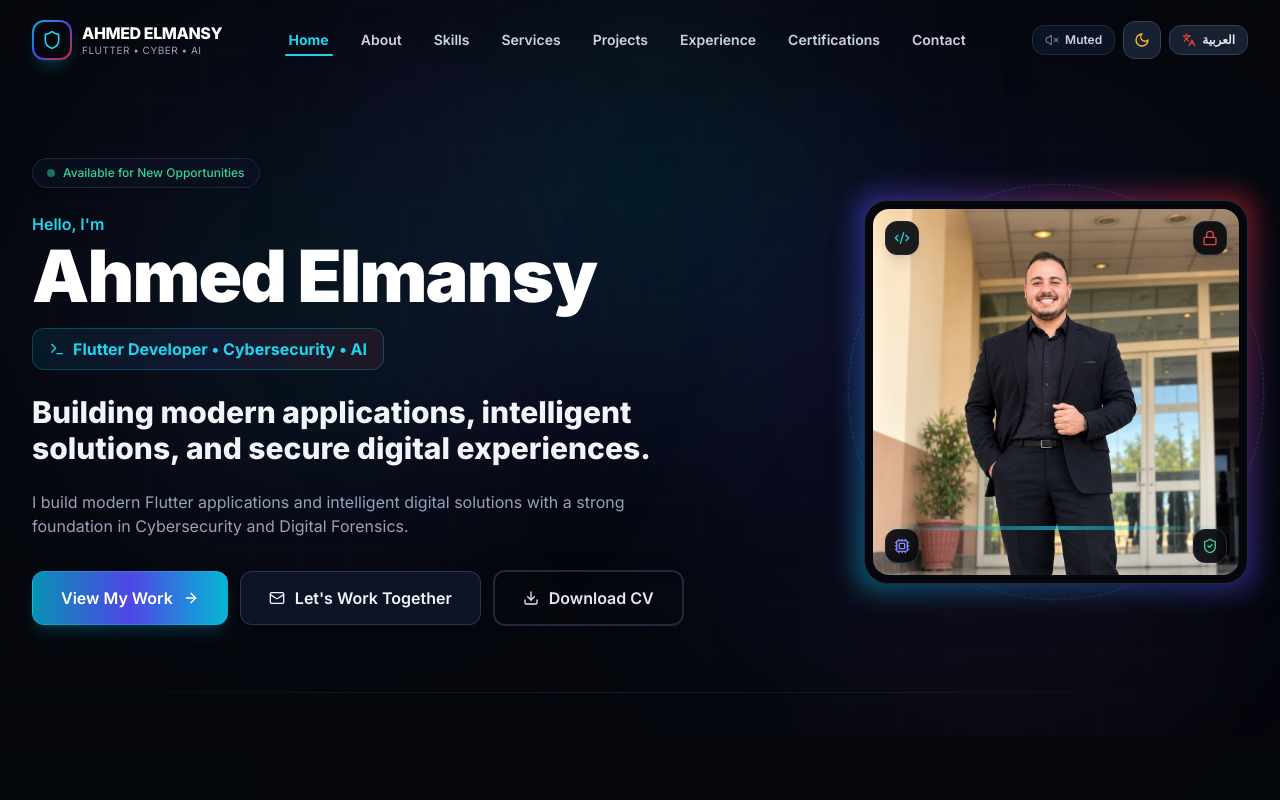
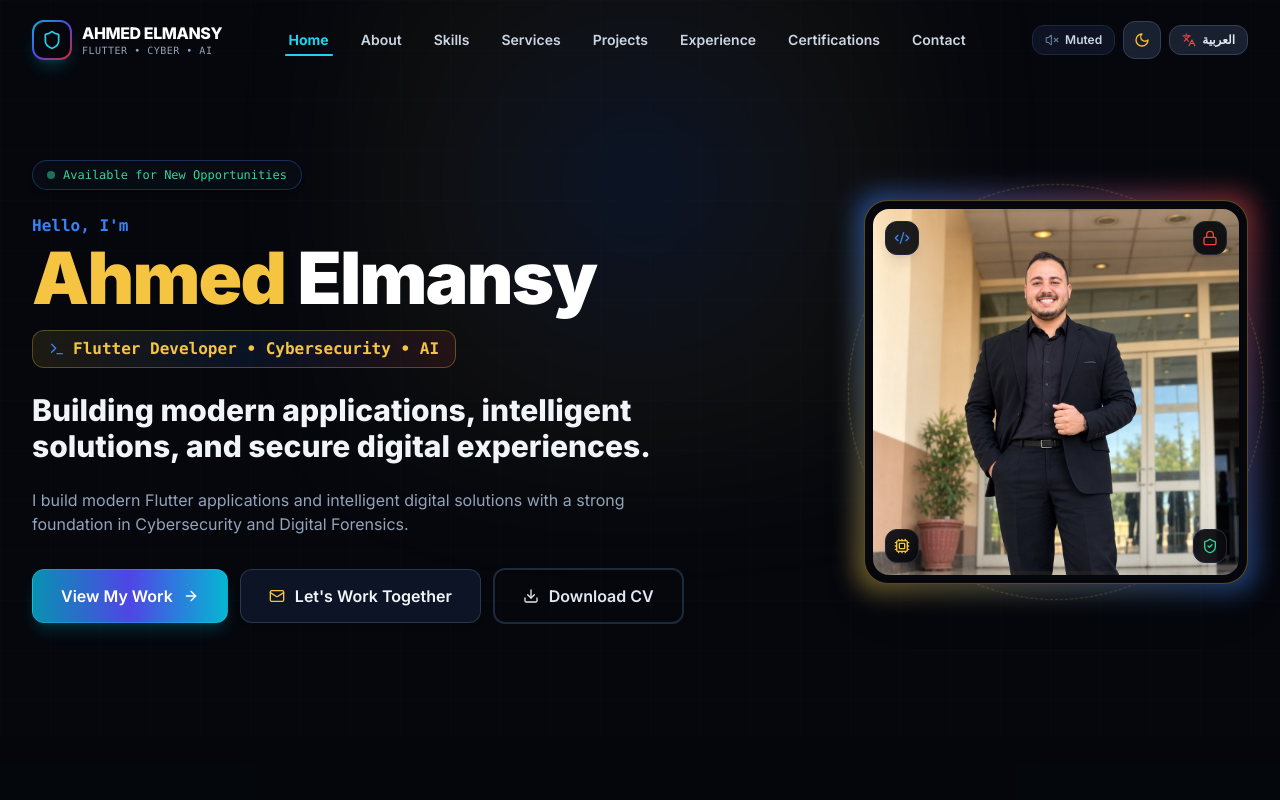
Before and after one commit to AhmedELmansy1/Ahmed-Elmansy-Portfolio, a Next.js app: page / in a window 1280 px wide. Shown: the top 800 px of the page. Built offline with nearby package versions, Linux system fonts and the light colour scheme.

Commit message:
feat: complete premium cybersecurity portfolio redesign (GOLD x BLUE x RED)

```diff
--- a/src/app/globals.css
+++ b/src/app/globals.css
@@ -14,7 +14,7 @@
   .dark {
     --background: #05070D;
     --foreground: #F8FAFC;
-    --card: #0B1020;
+    --card: #0A1020;
     --card-foreground: #F8FAFC;
     --border: #1E293B;
   }
@@ -30,12 +30,12 @@
   }
 
   body {
-    @apply bg-background text-foreground transition-colors duration-300 min-h-screen overflow-x-hidden selection:bg-cyan-500/30 selection:text-cyan-400;
+    @apply bg-background text-foreground transition-colors duration-300 min-h-screen overflow-x-hidden selection:bg-[#F5C542]/30 selection:text-[#F5C542];
   }
 
   /* Accessible Focus Indicator */
   a:focus-visible, button:focus-visible, input:focus-visible, textarea:focus-visible {
-    @apply outline-none ring-2 ring-cyan-500 ring-offset-2 ring-offset-background;
+    @apply outline-none ring-2 ring-[#F5C542] ring-offset-2 ring-offset-background;
   }
 }
 
@@ -45,11 +45,11 @@
     top: 0%;
     opacity: 0;
   }
-  10% {
-    opacity: 0.6;
+  15% {
+    opacity: 0.7;
   }
-  90% {
-    opacity: 0.6;
+  85% {
+    opacity: 0.7;
   }
   100% {
     top: 100%;
@@ -76,20 +76,29 @@
 }
 
 .animate-scan-line {
-  animation: scanline 8s linear infinite;
+  animation: scanline 7s linear infinite;
 }
 
 .animate-spin-slow {
-  animation: spinSlow 20s linear infinite;
+  animation: spinSlow 22s linear infinite;
 }
 
 .animate-light-sweep {
   animation: lightSweep 4s ease-in-out infinite;
 }
 
-/* Cyber Card Glow Utility */
-.cyber-card {
-  @apply relative rounded-2xl bg-white dark:bg-[#0B1020]/90 border border-slate-200 dark:border-slate-800/80 hover:border-cyan-500/50 transition-all duration-300 shadow-md hover:shadow-2xl hover:shadow-cyan-500/10 backdrop-blur-md overflow-hidden;
+/* Gold x Blue Metallic Text Gradient */
+.text-gold-gradient {
+  @apply bg-clip-text text-transparent bg-gradient-to-r from-[#F5C542] via-[#F8FAFC] to-[#3B82F6];
+}
+
+.text-blue-gradient {
+  @apply bg-clip-text text-transparent bg-gradient-to-r from-[#3B82F6] via-[#60A5FA] to-[#93C5FD];
+}
+
+/* Depth Cyber Card Utility */
+.depth-card {
+  @apply relative rounded-2xl bg-white dark:bg-[#0A1020] border border-slate-200 dark:border-[#1E293B] hover:border-[#3B82F6]/50 transition-all duration-300 shadow-md hover:shadow-2xl hover:shadow-blue-500/10 overflow-hidden;
 }
 
 /* Custom Scrollbar */
@@ -107,7 +116,7 @@
 }
 
 ::-webkit-scrollbar-thumb:hover {
-  background: #06B6D4;
+  background: #F5C542;
 }
 
 /* RTL Text Alignment Tweaks */
--- a/src/components/sections/HeroSection.tsx
+++ b/src/components/sections/HeroSection.tsx
@@ -5,7 +5,7 @@ import { motion, Variants } from 'framer-motion';
 import { useTranslation } from '@/hooks/useTranslation';
 import { personalInfo } from '@/data/socials';
 import { Button } from '@/components/ui/Button';
-import { ArrowRight, Download, Terminal, Code2, Lock, Cpu, Mail, User, ShieldCheck, Activity } from 'lucide-react';
+import { Shield, ArrowRight, Download, Terminal, Code2, Lock, Cpu, Mail, User, ShieldCheck } from 'lucide-react';
 import { cn } from '@/lib/utils';
 
 export function HeroSection() {
@@ -14,7 +14,6 @@ export function HeroSection() {
 
   const headline = language === 'ar' ? personalInfo.taglineAr : personalInfo.tagline;
   const shortIdentity = language === 'ar' ? personalInfo.heroShortIdentityAr : personalInfo.heroShortIdentity;
-  const name = language === 'ar' ? personalInfo.nameAr : personalInfo.name;
 
   const containerVariants: Variants = {
     hidden: { opacity: 0 },
@@ -38,7 +37,7 @@ export function HeroSection() {
       <div className="absolute inset-0 bg-cyber-grid dark:bg-cyber-grid opacity-30 dark:opacity-20 pointer-events-none" />
 
       {/* Radial Glow Gradient */}
-      <div className="absolute top-1/4 left-1/2 -translate-x-1/2 -translate-y-1/2 w-[600px] h-[600px] bg-gradient-radial from-cyan-500/15 via-indigo-500/5 to-transparent blur-3xl pointer-events-none" />
+      <div className="absolute top-1/4 left-1/2 -translate-x-1/2 -translate-y-1/2 w-[600px] h-[600px] bg-gradient-radial from-blue-600/15 via-[#F5C542]/5 to-transparent blur-3xl pointer-events-none" />
 
       <div className="max-w-7xl mx-auto px-4 sm:px-6 lg:px-8 relative z-10 w-full">
         <div className="grid grid-cols-1 lg:grid-cols-12 gap-12 lg:gap-8 items-center">
@@ -51,24 +50,24 @@ export function HeroSection() {
             className="lg:col-span-7 flex flex-col items-start text-left rtl:text-right"
           >
             {/* Status Pill Badge */}
-            <motion.div variants={itemVariants} className="inline-flex items-center gap-2 px-3.5 py-1.5 rounded-full text-xs font-medium bg-[#0B1020]/90 text-slate-200 border border-slate-800 shadow-md mb-6 backdrop-blur-md">
+            <motion.div variants={itemVariants} className="inline-flex items-center gap-2 px-3.5 py-1.5 rounded-full text-xs font-medium bg-[#080B14] text-slate-200 border border-[#3B82F6]/30 shadow-md mb-6 backdrop-blur-md">
               <span className="w-2 h-2 rounded-full bg-emerald-400 animate-pulse" />
               <span className="font-mono text-emerald-400">{t.hero.availableStatus}</span>
             </motion.div>
 
-            {/* Greeting & Name */}
+            {/* Greeting & Name in Gold x White Hierarchy */}
             <motion.div variants={itemVariants} className="mb-4">
-              <span className="text-sm sm:text-base font-semibold text-cyan-400 font-mono block mb-1">
+              <span className="text-sm sm:text-base font-semibold text-[#3B82F6] font-mono block mb-1">
                 {t.hero.greeting}
               </span>
-              <h1 className="text-4xl sm:text-5xl md:text-6xl lg:text-7xl font-black tracking-tight text-slate-900 dark:text-white leading-[1.1]">
-                {name}
+              <h1 className="text-4xl sm:text-5xl md:text-6xl lg:text-7xl font-black tracking-tight leading-[1.1]">
+                <span className="text-[#F5C542]">Ahmed</span> <span className="text-slate-900 dark:text-white">Elmansy</span>
               </h1>
             </motion.div>
 
-            {/* Sub-identity Badge */}
-            <motion.div variants={itemVariants} className="inline-flex items-center gap-2 px-4 py-2 rounded-xl bg-gradient-to-r from-cyan-500/10 via-indigo-500/10 to-red-500/10 border border-cyan-500/30 text-cyan-400 font-mono text-xs sm:text-sm md:text-base font-bold mb-6">
-              <Terminal className="w-4 h-4 shrink-0 text-cyan-400" />
+            {/* Sub-identity Badge with Gold/Blue Accents */}
+            <motion.div variants={itemVariants} className="inline-flex items-center gap-2 px-4 py-1.5 rounded-xl bg-gradient-to-r from-[#F5C542]/10 via-[#3B82F6]/10 to-[#EF4444]/10 border border-[#F5C542]/30 text-[#F5C542] font-mono text-xs sm:text-sm md:text-base font-bold mb-6">
+              <Terminal className="w-4 h-4 shrink-0 text-[#3B82F6]" />
               <span>{shortIdentity}</span>
             </motion.div>
 
@@ -82,7 +81,7 @@ export function HeroSection() {
               {language === 'ar' ? personalInfo.supportingLineAr : personalInfo.supportingLine}
             </motion.p>
 
-            {/* Action Buttons (Priority: 1. View My Work, 2. Let's Work Together, 3. Download CV) */}
+            {/* Action Buttons (Hierarchy: 1. View My Work, 2. Let's Work Together, 3. Download CV) */}
             <motion.div variants={itemVariants} className="flex flex-wrap items-center gap-3 w-full sm:w-auto">
               <Button
                 href="#projects"
@@ -98,7 +97,7 @@ export function HeroSection() {
                 href="#contact"
                 variant="secondary"
                 size="lg"
-                icon={<Mail className="w-4 h-4" />}
+                icon={<Mail className="w-4 h-4 text-[#F5C542]" />}
               >
                 {t.hero.cta}
               </Button>
@@ -115,7 +114,7 @@ export function HeroSection() {
             </motion.div>
           </motion.div>
 
-          {/* Right Profile & Tech Graphic Column */}
+          {/* Right Profile & Cybersecurity Identity Card */}
           <motion.div
             initial={{ opacity: 0, scale: 0.9 }}
             animate={{ opacity: 1, scale: 1 }}
@@ -123,43 +122,43 @@ export function HeroSection() {
             className="lg:col-span-5 flex justify-center lg:justify-end"
           >
             <div className="relative w-72 h-72 sm:w-80 sm:h-80 md:w-96 md:h-96">
-              {/* Rotating Outer Tech Marker Ring */}
-              <div className="absolute -inset-4 rounded-full border border-dashed border-cyan-500/30 animate-spin-slow pointer-events-none" />
+              {/* Rotating Blue/Gold Outer Marker Ring */}
+              <div className="absolute -inset-4 rounded-full border border-dashed border-[#F5C542]/30 animate-spin-slow pointer-events-none" />
 
-              {/* Ambient Glow Ring */}
-              <div className="absolute -inset-2 rounded-3xl bg-gradient-to-tr from-cyan-500 via-indigo-600 to-red-600 opacity-60 blur-md animate-pulse" />
+              {/* Gold x Blue Ambient Glow Ring */}
+              <div className="absolute -inset-2 rounded-3xl bg-gradient-to-tr from-[#F5C542] via-[#3B82F6] to-[#EF4444] opacity-60 blur-md animate-pulse" />
 
-              {/* Main Cybersecurity Card Wrapper */}
-              <div className="relative w-full h-full rounded-3xl bg-[#05070D] border border-slate-800 p-2 overflow-hidden shadow-2xl flex flex-col justify-between">
+              {/* Main Card Frame */}
+              <div className="relative w-full h-full rounded-3xl bg-[#05070D] border border-[#D4AF37]/40 p-2 overflow-hidden shadow-2xl flex flex-col justify-between">
 
-                {/* Profile Image or Stylized Developer Avatar */}
+                {/* Profile Image Presentation */}
                 <div className="relative w-full h-full rounded-2xl overflow-hidden bg-slate-950 flex flex-col items-center justify-center p-6 text-center group">
                   {!imgError ? (
                     <img
                       src="/images/profile/ahmed.jpg"
-                      alt={name}
+                      alt={personalInfo.name}
                       onError={() => setImgError(true)}
                       className="absolute inset-0 w-full h-full object-cover object-top transition-transform duration-500 group-hover:scale-105"
                     />
                   ) : null}
 
-                  {/* Laser Scan Line Effect across profile card */}
-                  <div className="absolute inset-x-0 h-1 bg-gradient-to-r from-transparent via-cyan-400 to-transparent animate-scan-line opacity-60 pointer-events-none" />
+                  {/* Laser Scan Line Effect */}
+                  <div className="absolute inset-x-0 h-1 bg-gradient-to-r from-transparent via-[#F5C542] to-transparent animate-scan-line opacity-70 pointer-events-none" />
 
                   {/* Fallback Developer Profile Visual */}
                   {imgError && (
                     <div className="flex flex-col items-center justify-center space-y-4">
-                      <div className="w-24 h-24 rounded-2xl bg-gradient-to-br from-cyan-500 to-indigo-600 p-1 shadow-lg shadow-cyan-500/30">
+                      <div className="w-24 h-24 rounded-2xl bg-gradient-to-br from-[#F5C542] to-[#3B82F6] p-1 shadow-lg shadow-[#F5C542]/30">
                         <div className="w-full h-full bg-[#05070D] rounded-[14px] flex items-center justify-center">
-                          <User className="w-12 h-12 text-slate-200" />
+                          <User className="w-12 h-12 text-[#F5C542]" />
                         </div>
                       </div>
 
                       <div>
                         <h3 className="text-xl font-bold text-white tracking-tight">
-                          {name}
+                          Ahmed Elmansy
                         </h3>
-                        <p className="text-xs font-mono text-slate-400 mt-1">
+                        <p className="text-xs font-mono text-[#F5C542] mt-1">
                           Flutter Developer &amp; Security
                         </p>
                       </div>
@@ -167,22 +166,22 @@ export function HeroSection() {
                       <div className="p-3 rounded-xl bg-slate-950/90 border border-slate-800 text-[11px] font-mono text-slate-400 max-w-xs text-left">
                         <p className="text-emerald-400">$ whoami</p>
                         <p className="text-slate-300">Ahmed Elmansy</p>
-                        <p className="text-cyan-400 mt-1">$ cat stack.txt</p>
-                        <p className="text-slate-300">Flutter, Python, Security, AI</p>
+                        <p className="text-[#3B82F6] mt-1">$ cat stack.txt</p>
+                        <p className="text-[#F5C542]">Flutter, Python, Security, AI</p>
                       </div>
                     </div>
                   )}
 
-                  {/* Floating System Markers on Card Corners */}
-                  <div className="absolute top-3 left-3 p-2 rounded-xl bg-[#05070D]/90 backdrop-blur-md border border-slate-800 text-cyan-400 shadow-lg">
+                  {/* Corner Identity Markers */}
+                  <div className="absolute top-3 left-3 p-2 rounded-xl bg-[#05070D]/90 backdrop-blur-md border border-slate-800 text-[#3B82F6] shadow-lg">
                     <Code2 className="w-4 h-4" />
                   </div>
 
-                  <div className="absolute top-3 right-3 p-2 rounded-xl bg-[#05070D]/90 backdrop-blur-md border border-slate-800 text-red-500 shadow-lg">
+                  <div className="absolute top-3 right-3 p-2 rounded-xl bg-[#05070D]/90 backdrop-blur-md border border-slate-800 text-[#EF4444] shadow-lg">
                     <Lock className="w-4 h-4" />
                   </div>
 
-                  <div className="absolute bottom-3 left-3 p-2 rounded-xl bg-[#05070D]/90 backdrop-blur-md border border-slate-800 text-indigo-400 shadow-lg">
+                  <div className="absolute bottom-3 left-3 p-2 rounded-xl bg-[#05070D]/90 backdrop-blur-md border border-slate-800 text-[#F5C542] shadow-lg">
                     <Cpu className="w-4 h-4" />
                   </div>
 
--- a/src/components/ui/AnimatedBackground.tsx
+++ b/src/components/ui/AnimatedBackground.tsx
@@ -5,28 +5,28 @@ import React from 'react';
 export function AnimatedBackground() {
   return (
     <div className="fixed inset-0 z-0 pointer-events-none overflow-hidden select-none">
-      {/* Dark Base Gradient */}
+      {/* Deep Navy / Almost Black Base */}
       <div className="absolute inset-0 bg-[#05070D] dark:bg-[#05070D]" />
 
-      {/* Cyber Grid Lines */}
+      {/* Cyber Technical Grid Lines */}
       <div
-        className="absolute inset-0 opacity-[0.15] dark:opacity-[0.12]"
+        className="absolute inset-0 opacity-[0.14] dark:opacity-[0.12]"
         style={{
           backgroundImage: `
-            linear-gradient(to right, rgba(6, 182, 212, 0.15) 1px, transparent 1px),
-            linear-gradient(to bottom, rgba(6, 182, 212, 0.15) 1px, transparent 1px)
+            linear-gradient(to right, rgba(59, 130, 246, 0.15) 1px, transparent 1px),
+            linear-gradient(to bottom, rgba(59, 130, 246, 0.15) 1px, transparent 1px)
           `,
           backgroundSize: '50px 50px',
         }}
       />
 
-      {/* Radial Glow Lights */}
-      <div className="absolute top-0 left-1/4 -translate-x-1/2 w-[600px] h-[600px] bg-gradient-radial from-cyan-500/10 via-indigo-500/5 to-transparent blur-3xl rounded-full" />
-      <div className="absolute bottom-10 right-1/4 translate-x-1/2 w-[700px] h-[700px] bg-gradient-radial from-violet-600/10 via-blue-600/5 to-transparent blur-3xl rounded-full" />
-      <div className="absolute top-1/2 right-10 w-[450px] h-[450px] bg-gradient-radial from-red-600/5 via-amber-500/3 to-transparent blur-3xl rounded-full" />
+      {/* Radial Glow Lights (60% Navy, 25% Blue, 10% Gold, 5% Red) */}
+      <div className="absolute top-0 left-1/4 -translate-x-1/2 w-[650px] h-[650px] bg-gradient-radial from-blue-600/12 via-blue-500/4 to-transparent blur-3xl rounded-full" />
+      <div className="absolute top-1/3 right-10 w-[500px] h-[500px] bg-gradient-radial from-[#F5C542]/8 via-amber-500/2 to-transparent blur-3xl rounded-full" />
+      <div className="absolute bottom-10 left-1/3 w-[550px] h-[550px] bg-gradient-radial from-red-600/6 via-red-500/2 to-transparent blur-3xl rounded-full" />
 
-      {/* Slow Scanning Laser Line */}
-      <div className="absolute left-0 right-0 h-[1px] bg-gradient-to-r from-transparent via-cyan-500/30 to-transparent animate-scan-line opacity-40" />
+      {/* Slow Laser Scanning Beam */}
+      <div className="absolute left-0 right-0 h-[1px] bg-gradient-to-r from-transparent via-[#3B82F6]/40 to-transparent animate-scan-line opacity-50" />
     </div>
   );
 }
--- a/src/components/ui/PricingCard.tsx
+++ b/src/components/ui/PricingCard.tsx
@@ -4,7 +4,7 @@ import React from 'react';
 import { motion } from 'framer-motion';
 import { PricingPlan } from '@/types';
 import { useTranslation } from '@/hooks/useTranslation';
-import { Check, Sparkles, ArrowRight } from 'lucide-react';
+import { Check, Sparkles } from 'lucide-react';
 import { Button } from '@/components/ui/Button';
 import { cn } from '@/lib/utils';
 
@@ -14,7 +14,7 @@ interface PricingCardProps {
 }
 
 export function PricingCard({ plan, onContactClick }: PricingCardProps) {
-  const { language, t, isRtl } = useTranslation();
+  const { language, t } = useTranslation();
 
   const title = language === 'ar' ? plan.serviceNameAr : plan.serviceName;
   const description = language === 'ar' ? plan.descriptionAr : plan.description;
@@ -28,14 +28,14 @@ export function PricingCard({ plan, onContactClick }: PricingCardProps) {
       whileHover={{ y: -6 }}
       transition={{ duration: 0.3 }}
       className={cn(
-        "relative flex flex-col justify-between p-6 rounded-2xl bg-white dark:bg-slate-900/90 border border-slate-200 dark:border-slate-800 shadow-md hover:shadow-2xl transition-all duration-300",
-        plan.popular && "border-red-500/50 dark:border-red-500/50 ring-2 ring-red-500/20"
+        "relative flex flex-col justify-between p-6 rounded-3xl bg-white dark:bg-[#0A1020] border border-slate-200 dark:border-slate-800 shadow-md hover:shadow-2xl transition-all duration-300",
+        plan.popular && "border-[#F5C542] dark:border-[#F5C542]/60 ring-2 ring-[#F5C542]/20 shadow-xl shadow-[#F5C542]/10"
       )}
     >
       {plan.popular && (
-        <div className="absolute -top-3 left-1/2 -translate-x-1/2">
-          <span className="inline-flex items-center gap-1 px-3 py-0.5 rounded-full text-xs font-bold bg-gradient-to-r from-red-600 to-amber-600 text-white shadow-md">
-            <Sparkles className="w-3 h-3" />
+        <div className="absolute -top-3.5 left-1/2 -translate-x-1/2">
+          <span className="inline-flex items-center gap-1.5 px-3.5 py-1 rounded-full text-xs font-extrabold bg-gradient-to-r from-[#F5C542] via-[#3B82F6] to-[#EF4444] text-white shadow-lg">
+            <Sparkles className="w-3.5 h-3.5 animate-spin" style={{ animationDuration: '4s' }} />
             {t.pricing.popular}
           </span>
         </div>
@@ -43,17 +43,17 @@ export function PricingCard({ plan, onContactClick }: PricingCardProps) {
 
       <div>
         {/* Service Name */}
-        <h3 className="text-lg font-bold text-slate-900 dark:text-white mb-2">
+        <h3 className="text-lg font-bold text-slate-900 dark:text-white mb-3">
           {title}
         </h3>
 
         {/* Starting Price Header */}
-        <div className="mb-4 p-3 rounded-xl bg-slate-50 dark:bg-slate-800/50 border border-slate-200/80 dark:border-slate-700/60">
-          <span className="text-xs uppercase tracking-wider text-slate-500 dark:text-slate-400 font-medium block">
+        <div className="mb-4 p-3.5 rounded-2xl bg-slate-50 dark:bg-[#05070D] border border-slate-200/80 dark:border-slate-800">
+          <span className="text-[10px] uppercase tracking-wider text-slate-500 dark:text-slate-400 font-mono block">
             {t.pricing.startingFrom}
           </span>
           <div className="flex items-baseline gap-2 mt-1">
-            <span className="text-2xl sm:text-3xl font-extrabold text-red-600 dark:text-red-400">
+            <span className="text-2xl sm:text-3xl font-black text-[#F5C542]">
               {plan.priceUsd}
             </span>
             <span className="text-xs font-medium text-slate-500 dark:text-slate-400">
@@ -71,7 +71,7 @@ export function PricingCard({ plan, onContactClick }: PricingCardProps) {
         <div className="space-y-2 mb-6">
           {features.map((feature, idx) => (
             <div key={idx} className="flex items-center gap-2 text-xs text-slate-700 dark:text-slate-300">
-              <div className="p-0.5 rounded-full bg-red-500/10 text-red-500 shrink-0">
+              <div className="p-0.5 rounded-full bg-cyan-500/10 text-cyan-400 shrink-0">
                 <Check className="w-3.5 h-3.5" />
               </div>
               <span>{feature}</span>
--- a/tailwind.config.ts
+++ b/tailwind.config.ts
@@ -16,43 +16,47 @@ const config: Config = {
         "card-foreground": "var(--card-foreground)",
         border: "var(--border)",
         accent: {
+          blue: "#3B82F6",
+          "blue-hover": "#2563EB",
+          gold: "#F5C542",
+          "gold-hover": "#D4AF37",
           red: "#EF4444",
           "red-hover": "#DC2626",
-          gold: "#F59E0B",
-          "gold-hover": "#D97706",
-          blue: "#3B82F6",
-          "blue-hover": "#2563EB",
-          cyan: "#06B6D4",
         },
-        dark: {
-          bg: "#0B0F19",
-          surface: "#111827",
-          card: "#1E293B",
-          border: "#334155",
+        navy: {
+          bg: "#05070D",
+          surface: "#080B14",
+          card: "#0A1020",
+          border: "#1E293B",
           muted: "#94A3B8",
         },
-        light: {
-          bg: "#F8FAFC",
-          surface: "#FFFFFF",
-          card: "#F1F5F9",
-          border: "#E2E8F0",
-          muted: "#64748B",
+        gold: {
+          metallic: "#D4AF37",
+          bright: "#F5C542",
+          deep: "#EAB308",
+        },
+        blue: {
+          electric: "#2563EB",
+          royal: "#3B82F6",
+          cyan: "#60A5FA",
+        },
+        red: {
+          crimson: "#DC2626",
+          signal: "#EF4444",
         }
       },
       fontFamily: {
         sans: ["var(--font-inter)", "sans-serif"],
         arabic: ["var(--font-cairo)", "sans-serif"],
-        mono: ["var(--font-geist-mono)", "monospace"],
       },
       boxShadow: {
-        'glow-red': '0 0 20px -5px rgba(239, 68, 68, 0.3)',
-        'glow-gold': '0 0 20px -5px rgba(245, 158, 11, 0.3)',
-        'glow-blue': '0 0 20px -5px rgba(59, 130, 246, 0.3)',
+        'glow-gold': '0 0 25px -5px rgba(245, 197, 66, 0.25)',
+        'glow-blue': '0 0 25px -5px rgba(59, 130, 246, 0.25)',
+        'glow-red': '0 0 25px -5px rgba(239, 68, 68, 0.25)',
       },
       backgroundImage: {
         'gradient-radial': 'radial-gradient(var(--tw-gradient-stops))',
-        'cyber-grid': 'linear-gradient(to right, rgba(255, 255, 255, 0.03) 1px, transparent 1px), linear-gradient(to bottom, rgba(255, 255, 255, 0.03) 1px, transparent 1px)',
-        'cyber-grid-light': 'linear-gradient(to right, rgba(0, 0, 0, 0.04) 1px, transparent 1px), linear-gradient(to bottom, rgba(0, 0, 0, 0.04) 1px, transparent 1px)',
+        'cyber-grid': 'linear-gradient(to right, rgba(59, 130, 246, 0.04) 1px, transparent 1px), linear-gradient(to bottom, rgba(59, 130, 246, 0.04) 1px, transparent 1px)',
       }
     },
   },
```
Also changed, not shown: src/components/sections/ExperienceSection.tsx (+12 -13 lines), src/components/sections/ProjectsSection.tsx (+21 -21 lines), src/components/ui/ServiceCard.tsx (+10 -10 lines), src/components/ui/SplashScreen.tsx (+17 -17 lines).
